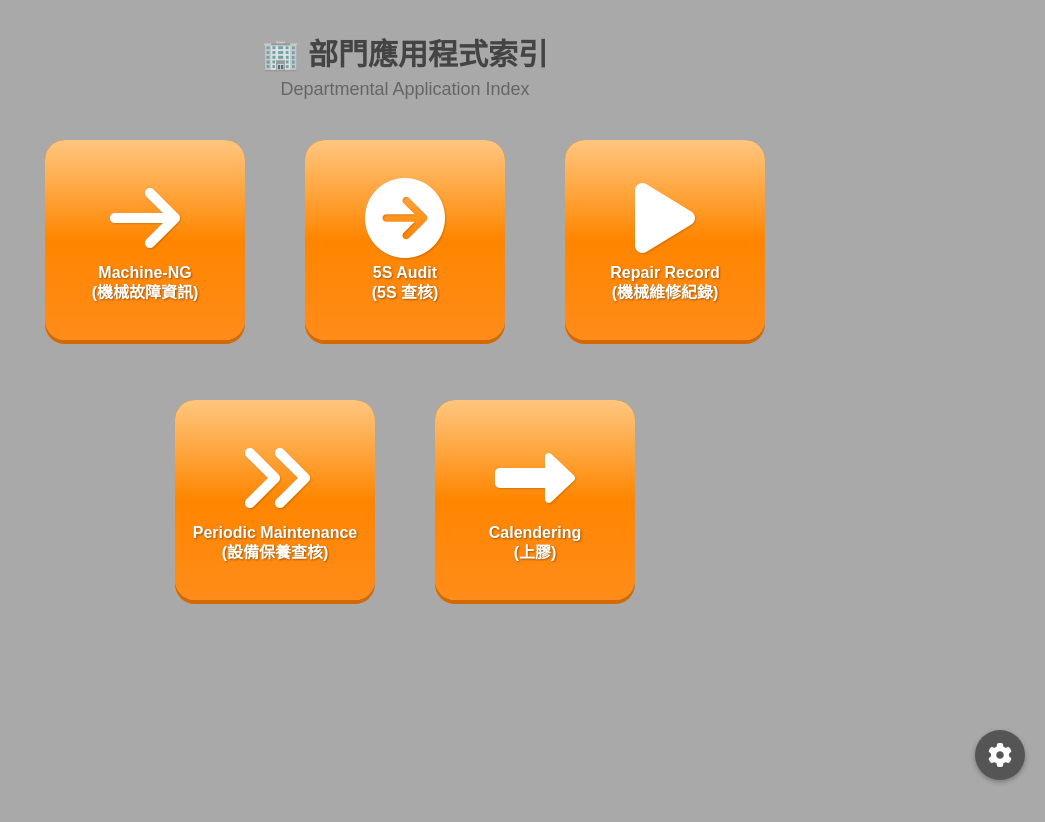
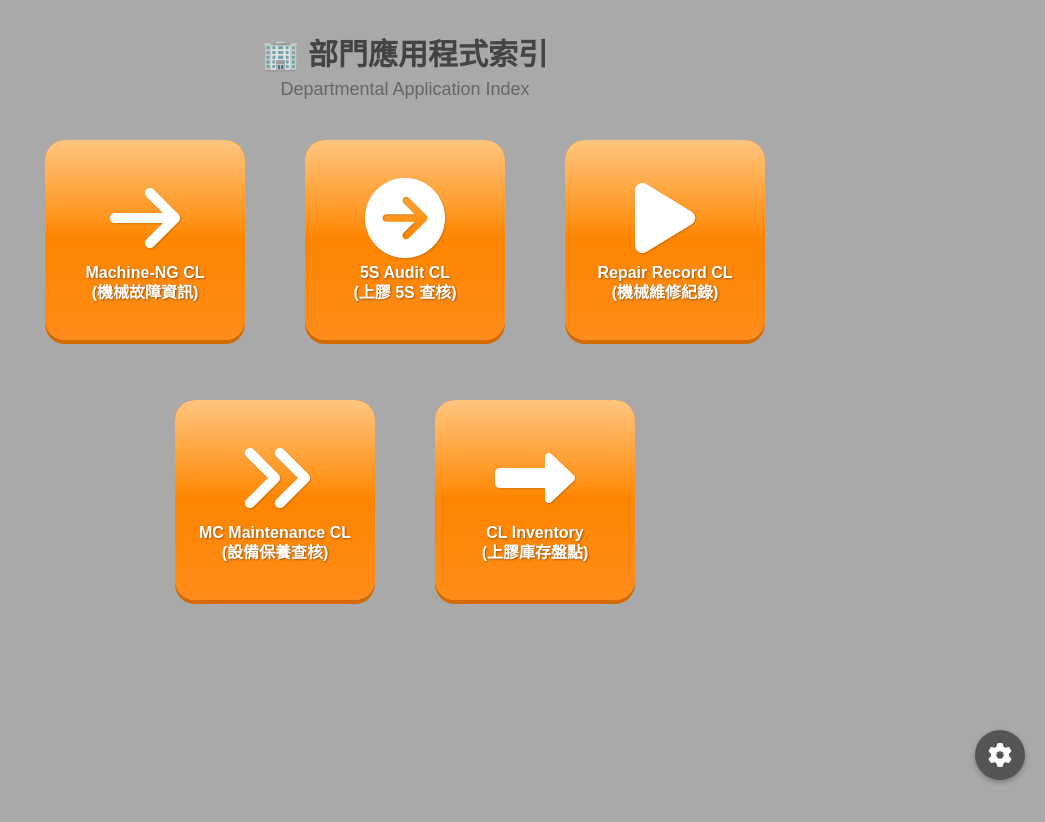
Before and after one commit to DEREKLIN1429/Calender-ALL-KEY, a plain HTML site: page index.html in a window 1280 px wide. Shown: the whole page, without its empty margins (235-1280 px from the left). Drawn offline with Linux system fonts and the light colour scheme.

Commit message:
Update index.html

```diff
--- a/index.html
+++ b/index.html
@@ -3,7 +3,7 @@
 <head>
     <meta charset="UTF-8">
     <meta name="viewport" content="width=device-width, initial-scale=1.0">
-    <title>部門應用程式網站 (Calender USE)</title>
+    <title>上膠應用程式網站 (CL Application Index)</title>
     <link rel="stylesheet" href="https://cdnjs.cloudflare.com/ajax/libs/font-awesome/6.5.2/css/all.min.css">
 
     <style>
@@ -397,11 +397,11 @@
         // 預設按鈕資料：包含英文名稱 (en) 和中文名稱 (cn)
         // 【已修正】只保留指定的 5 個網址 (包含 Calendering)
         const defaultButtons = [
-            { en: "Machine-NG", cn: "機械故障資訊", url: "https://dereklin1429.github.io/Machine-NG/", icon: "fa-arrow-right" },
-            { en: "5S Audit", cn: "5S 查核", url: "https://dereklin1429.github.io/5S-audit/", icon: "fa-arrow-circle-right" },
-            { en: "Repair Record", cn: "機械維修紀錄", url: "https://dereklin1429.github.io/repair-history/", icon: "fa-play" },
-            { en: "Periodic Maintenance", cn: "設備保養查核", url: "https://dereklin1429.github.io/-MC-maintenance-check/", icon: "fa-angle-double-right" },
-            { en: "Calendering", cn: "上膠", url: "https://chiehs1429.github.io/Calendering/", icon: "fa-long-arrow-alt-right" }
+            { en: "Machine-NG CL", cn: "機械故障資訊", url: "https://dereklin1429.github.io/Machine-NG/", icon: "fa-arrow-right" },
+            { en: "5S Audit CL", cn: "上膠 5S 查核", url: "https://dereklin1429.github.io/5S-audit/", icon: "fa-arrow-circle-right" },
+            { en: "Repair Record CL", cn: "機械維修紀錄", url: "https://dereklin1429.github.io/repair-history/", icon: "fa-play" },
+            { en: "MC Maintenance  CL", cn: "設備保養查核", url: "https://dereklin1429.github.io/-MC-maintenance-check/", icon: "fa-angle-double-right" },
+            { en: "CL Inventory", cn: "上膠庫存盤點", url: "https://chiehs1429.github.io/Calendering/", icon: "fa-long-arrow-alt-right" }
         ];
 
         let appButtons = [];
```
